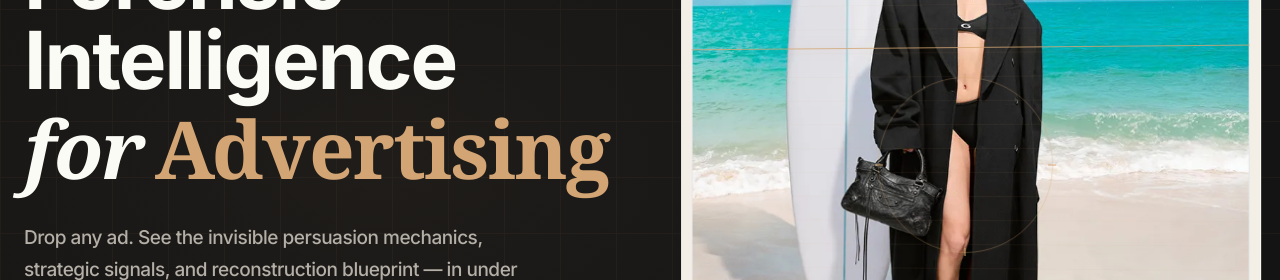
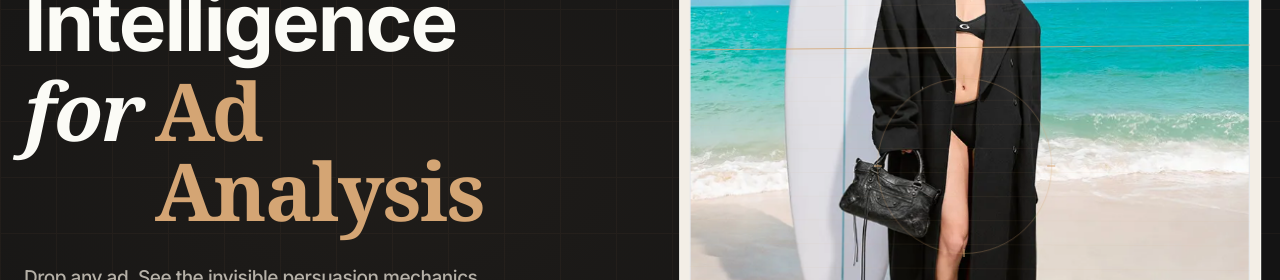
Before and after one commit to popvisly/visual-decompiler, a Next.js app: page / in a window 1280 px wide. Shown: the part 327-607 px from the top of the page. Built offline with nearby package versions, Linux system fonts and the light colour scheme; no server answers.

Commit message:
Rename hero advertising role

```diff
--- a/src/components/marketing/AnalyticalHero.tsx
+++ b/src/components/marketing/AnalyticalHero.tsx
@@ -17,7 +17,7 @@ const HERO_PERSONA_ROTATION_VERSION = 'v2-no-copywriters';
 
 const PERSONAS: Persona[] = [
     {
-        role: 'Advertising',
+        role: 'Ad Analysis',
         subtitle: 'Drop any ad. See the invisible persuasion mechanics, strategic signals, and reconstruction blueprint — in under 60 seconds.',
         color: '#D4A574',
         weightClass: 'font-semibold',
```
